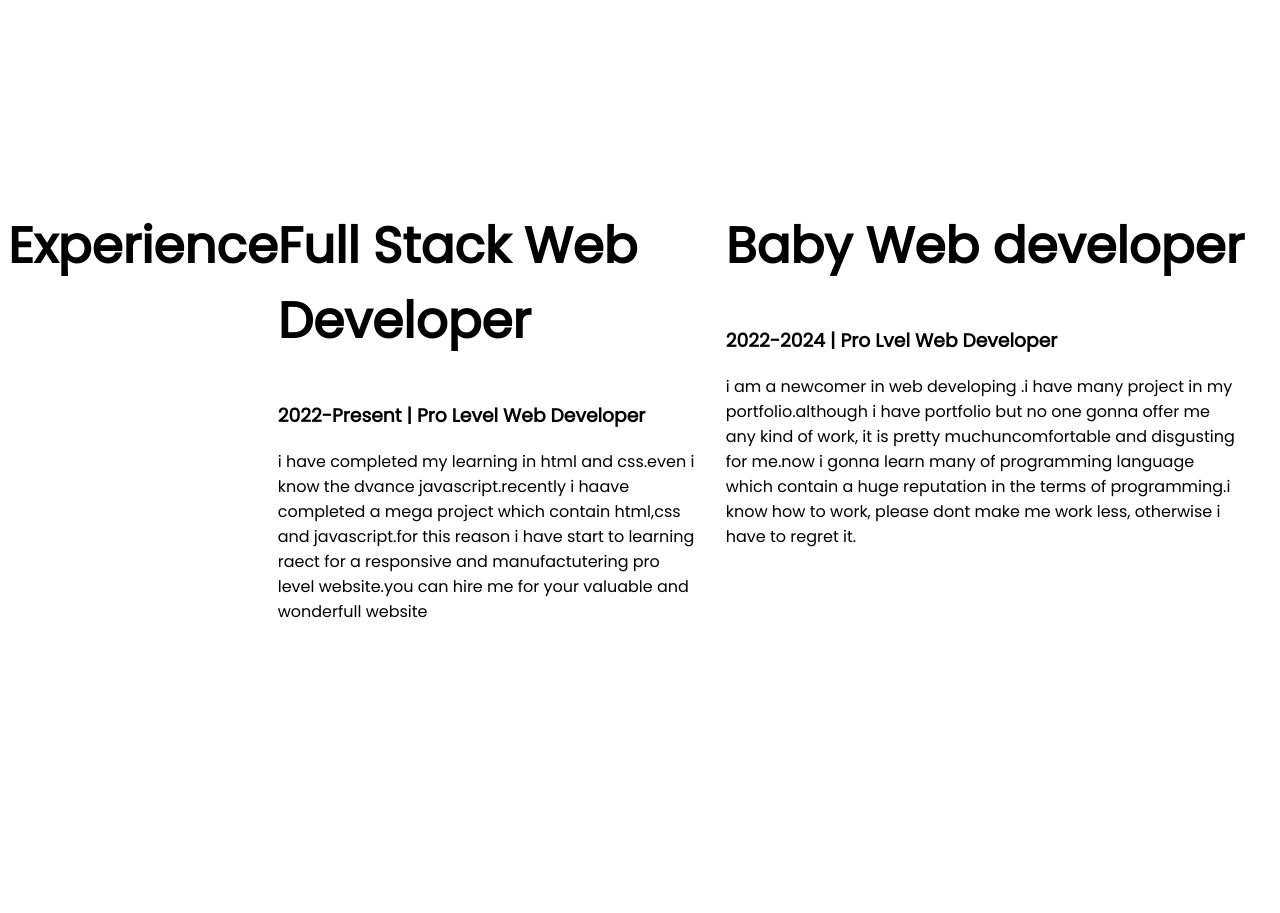
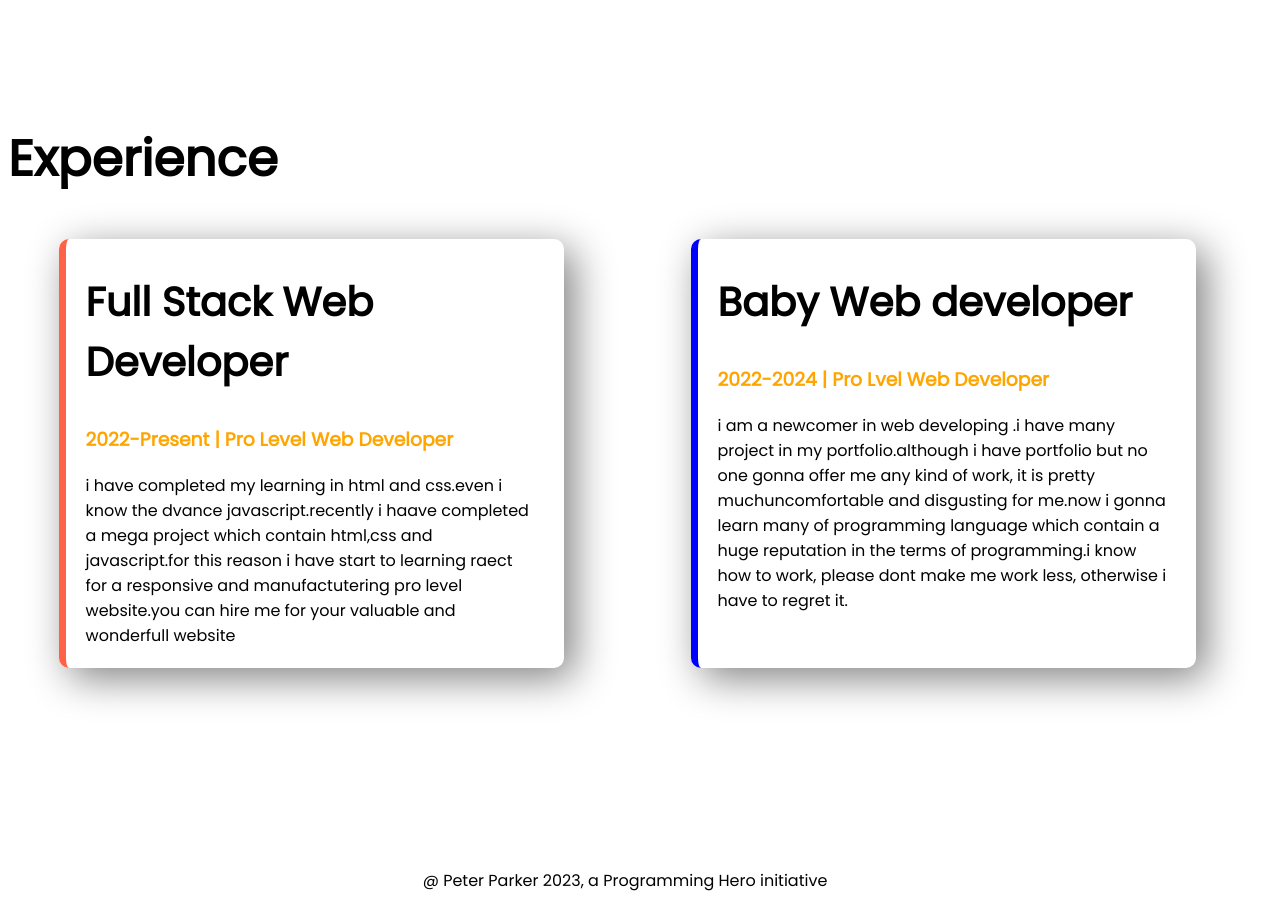
Before and after one commit to nayeem421392/Developer-portfolio, a plain HTML site: page index.html in a window 1280 px wide. Shown: the part 1560-2473 px from the top of the page. Before the commit the page ends 2404 px from the top, so only its background shows below. Drawn offline with Linux system fonts and the light colour scheme.

Commit message:
complete

```diff
--- a/index.html
+++ b/index.html
@@ -14,13 +14,13 @@
     <link rel="stylesheet" href="style.css" />
   </head>
   <body>
-    <section class="top-banner">
+    <section class="top-banner flexible-container">
       <div class="half-width">
         <h1>Welcome To</h1>
-        <h1><span class="orange-color">Mayeen Uddin Nayeem</span> World!</h1>
+        <h2><span class="orange-color">Mayeen Uddin Nayeem</span> World!</h2>
         <h3>Website Manupulating And Bug Research</h3>
         <p>
-          Hey i am mayeen udiin nayeem.today i wanna introduce myself infront of
+          Hey i am mayeen Uddin nayeem.today i wanna introduce myself infront of
           you.i am 20 years old.i have complete my dakhil and alim in
           madrasha,now i am studing in gov bangla college with most compatible
           subject, which is chemistry.but my dream is cooding, so i has to
@@ -38,7 +38,7 @@
         <img src="show off/cute.png" alt="" />
       </div>
     </section>
-    <section class="dream-big">
+    <section class="dream-big flexible-container">
       <div class="half-width">
         <img class="photo" src="show off/cute.png" alt="" />
       </div>
@@ -57,29 +57,34 @@
     </section>
     <section class="experience-area">
       <h1>Experience</h1>
-      <div>
-        <h1>Full Stack Web Developer</h1>
-        <h3>2022-Present | Pro Level Web Developer</h3>
+      <div class="flexible-container">
+        <div id="full-stack-developer" class="experience-item">
+          <h2>Full Stack Web Developer</h2>
+          <h3 class="orange-color">2022-Present | Pro Level Web Developer</h3>
           <p>
             i have completed my learning in html and css.even i know the dvance
             javascript.recently i haave completed a mega project which contain
-          html,css and javascript.for this reason i have start to learning raect
-          for a responsive and manufactutering pro level website.you can hire me
-          for your valuable and wonderfull website
+            html,css and javascript.for this reason i have start to learning
+            raect for a responsive and manufactutering pro level website.you can
+            hire me for your valuable and wonderfull website
           </p>
         </div>
-      <div>
-        <h1>Baby Web developer</h1>
-        <h3>2022-2024 | Pro Lvel Web Developer</h3>
+        <div id="baby-web-developer" class="experience-item">
+          <h2>Baby Web developer</h2>
+          <h3 class="orange-color">2022-2024 | Pro Lvel Web Developer</h3>
           <p>
             i am a newcomer in web developing .i have many project in my
-          portfolio.although i have portfolio but no one gonna offer me any kind
-          of work, it is pretty muchuncomfortable and disgusting for me.now i
-          gonna learn many of programming language which contain a huge
-          reputation in the terms of programming.i know how to work, please dont
-          make me work less, otherwise i have to regret it.
+            portfolio.although i have portfolio but no one gonna offer me any
+            kind of work, it is pretty muchuncomfortable and disgusting for
+            me.now i gonna learn many of programming language which contain a
+            huge reputation in the terms of programming.i know how to work,
+            please dont make me work less, otherwise i have to regret it.
           </p>
+        </div>
       </div>
     </section>
   </body>
+  <footer>
+    <p>@ Peter Parker 2023, a Programming Hero initiative</p>
+  </footer>
 </html>
--- a/style.css
+++ b/style.css
@@ -8,17 +8,23 @@ h1{
     color: orange;
 
 }
-section{
+
+h2{
+    font-size:40px;
+}
+
+
+.flexible-container{
     display: flex;
     margin-bottom: 200px;
 }
 .half-width{
-    width: 60%;
+    width: 500%;
     padding-left: 3%;
     padding-right: 6%;
+
 }
 .half-width img{
-    width: 120%;
     margin-top: 30px;
 }
 
@@ -35,3 +41,24 @@ p{
     margin-bottom: 20px;
     margin-right: 30px;
 }
+
+.experience-item{
+    box-shadow: 10px 10px 40px gray;
+    border-radius: 10px;
+    width: 40%;
+    margin-left: 4%;
+    margin-right: 6%;
+    padding-left: 20px;
+}
+
+#full-stack-developer{
+    border-left: 7px solid tomato;
+}
+
+#baby-web-developer{
+    border-left: 7px solid blue;
+}
+
+footer p{
+    text-align: center;
+}
```
Lines whose indentation alone changed are shown as unchanged.
